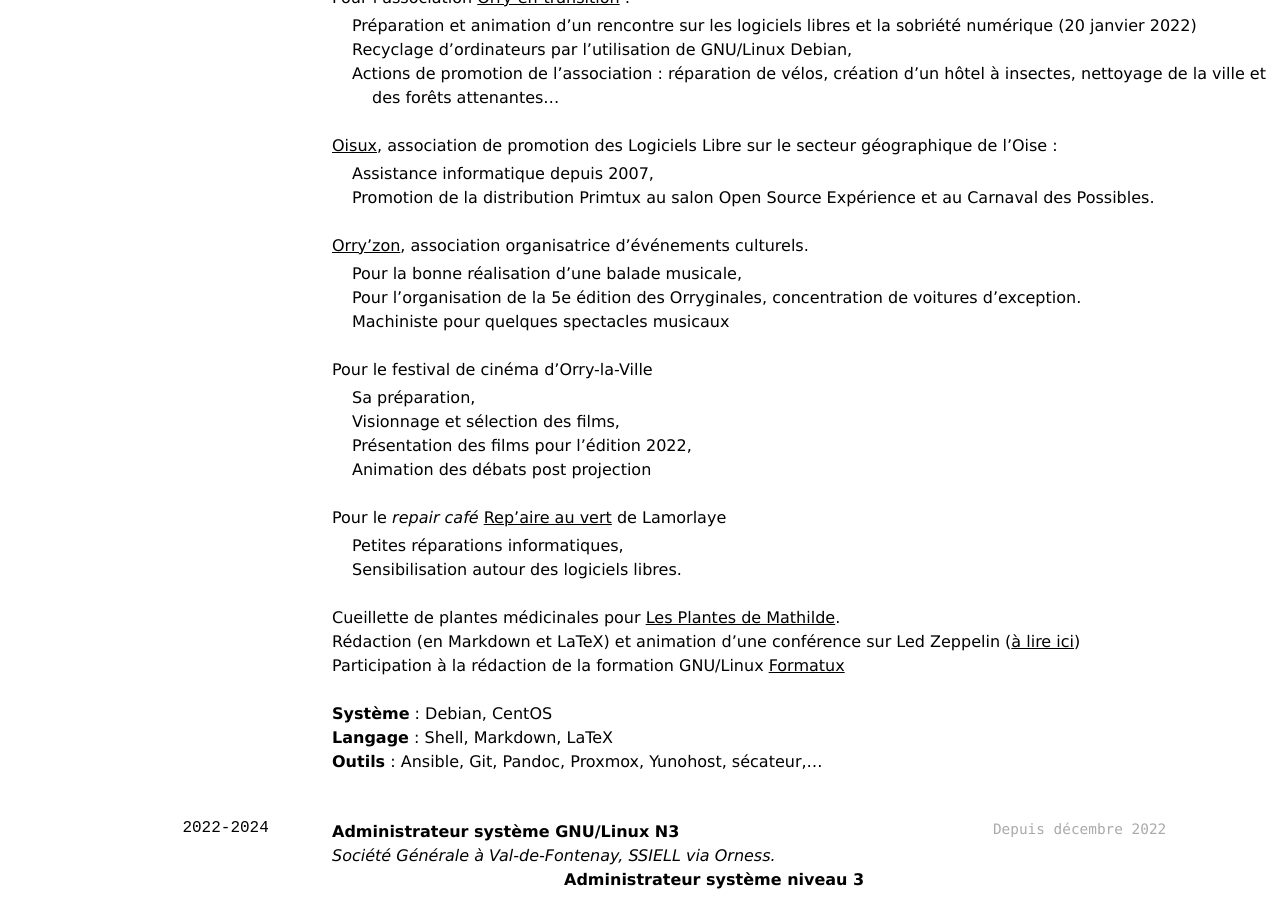
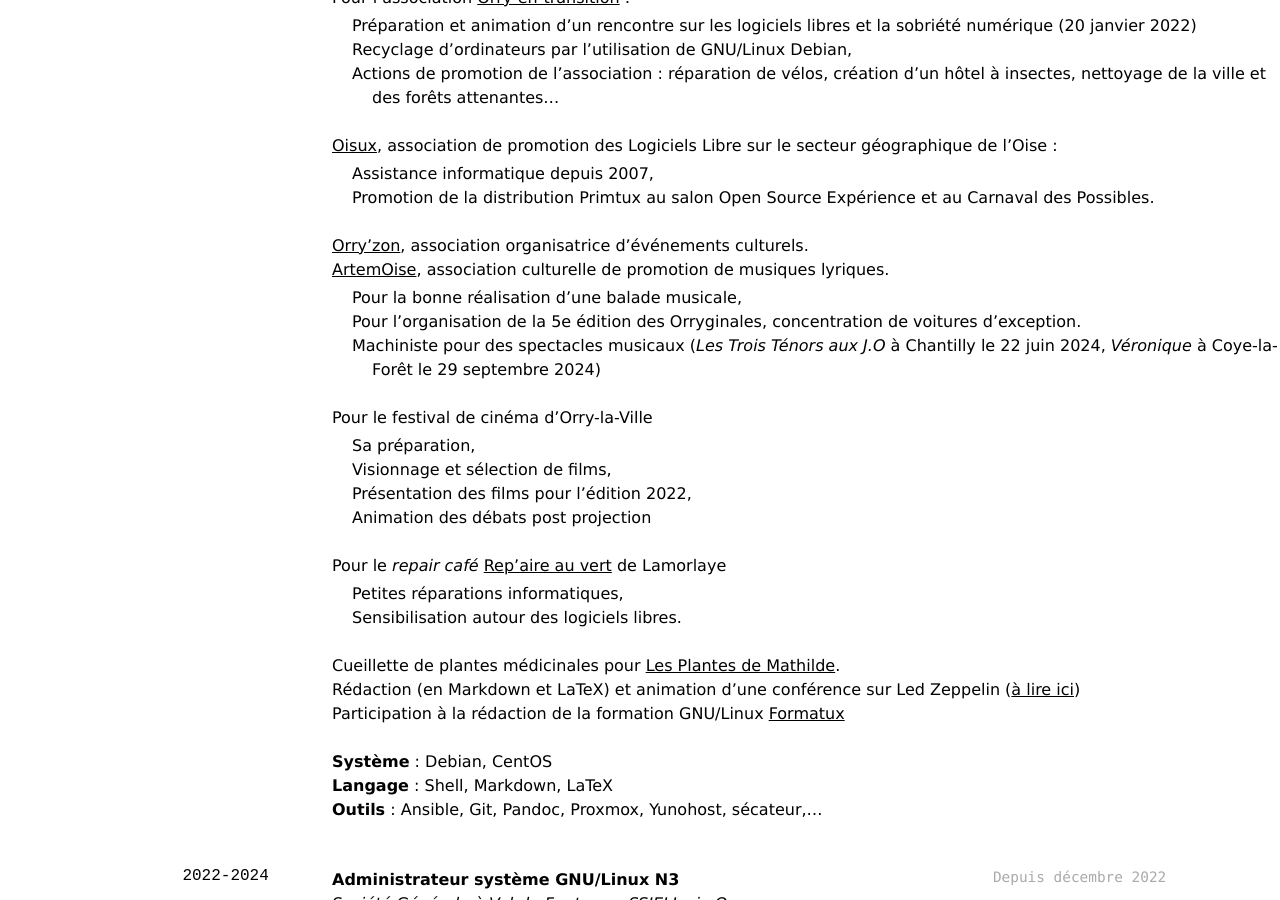
Before and after one commit to ledub72/ledub72.github.io, a Jekyll site: the page built from index.md, in a window 1280 px wide and 900 px high, scrolled down 1481 px. Built offline with Jekyll 4.4.1, drawn with Linux system fonts in a browser that asks for light colours; nearby versions of some CDN libraries; a style sheet for code colours, icons or effects is not loaded.

Commit message:
Typo & précision Atermoise

```diff
--- a/index.md
+++ b/index.md
@@ -86,13 +86,14 @@ Expert en shell
   * Promotion de la distribution Primtux au salon Open Source Expérience et au Carnaval des Possibles.
 
 - [Orry’zon](https://orryzon.fr/), association organisatrice d’événements culturels.
+- [ArtemOise](https://www.artemoise.fr/), association culturelle de promotion de musiques lyriques.
   * Pour la bonne réalisation d’une balade musicale,
   * Pour l’organisation de la 5e édition des Orryginales, concentration de voitures d’exception.
-  * Machiniste pour quelques spectacles musicaux
+  * Machiniste pour des spectacles musicaux (_Les Trois Ténors aux J.O_ à Chantilly le 22 juin 2024, _Véronique_ à Coye-la-Forêt le 29 septembre 2024)
 
 - Pour le festival de cinéma d’Orry-la-Ville
   * Sa préparation,
-  * Visionnage et sélection des films,
+  * Visionnage et sélection de films,
   * Présentation des films pour l'édition 2022,
   * Animation des débats post projection
 
```
